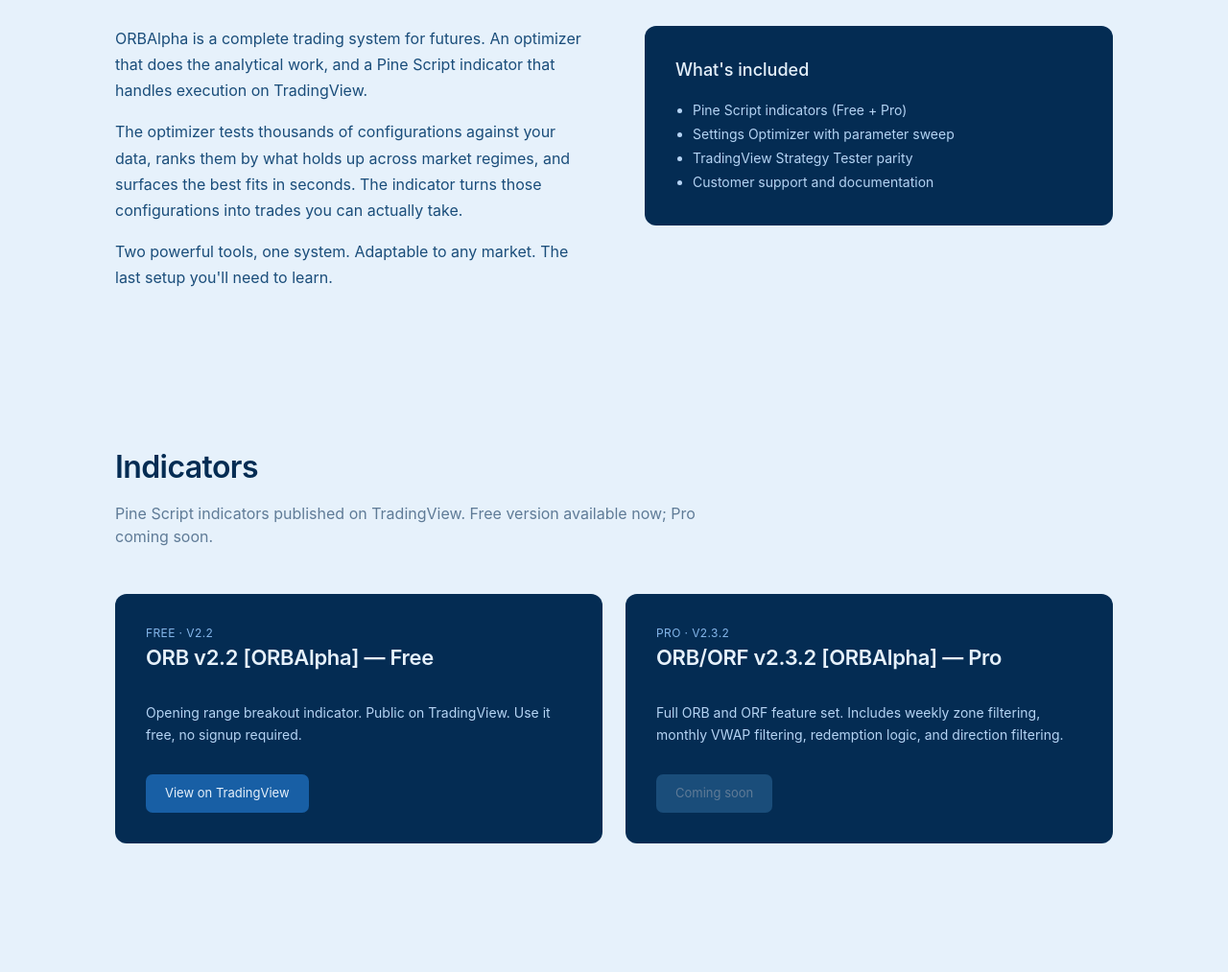
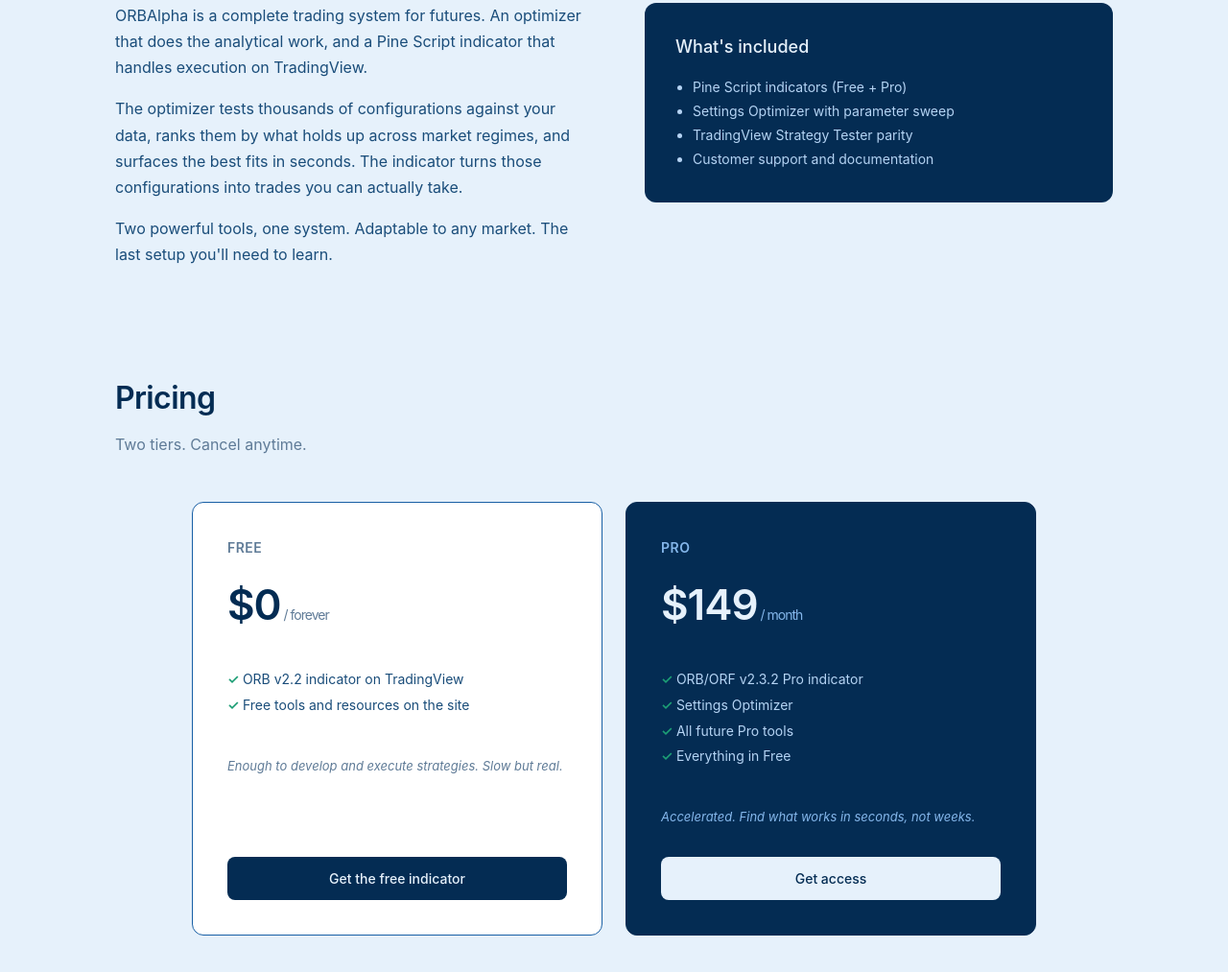
Before and after one commit to orbalphaco/orbalpha-site, a plain HTML site: page homepage-preview/index.html in a window 1280 px wide. Shown: the part 767-1780 px from the top of the page at 96% size. Drawn offline with Linux system fonts and the light colour scheme.

Commit message:
homepage-preview: tighten section spacing, remove Indicators section

```diff
--- a/homepage-preview/index.html
+++ b/homepage-preview/index.html
@@ -60,7 +60,7 @@
 
   /* === SECTION SHARED === */
   .section {
-    padding: 72px 80px;
+    padding: 48px 80px;
     max-width: 1200px;
     margin: 0 auto;
   }
@@ -74,39 +74,6 @@
   .what-aside { background: #042C53; color: #E6F1FB; padding: 32px; border-radius: 12px; }
   .what-aside h3 { font-size: 18px; margin: 0 0 16px; font-weight: 500; }
   .what-aside ul { margin: 0; padding-left: 18px; font-size: 14px; line-height: 1.8; color: #B5D4F4; }
-
-  /* === INDICATORS === */
-  .indicators-grid { display: grid; grid-template-columns: 1fr 1fr; gap: 24px; }
-  .indicator-card {
-    background: #042C53;
-    color: #E6F1FB;
-    padding: 32px;
-    border-radius: 12px;
-    display: flex;
-    flex-direction: column;
-    gap: 16px;
-  }
-  .indicator-name { font-size: 22px; font-weight: 600; margin: 0; letter-spacing: -0.3px; }
-  .indicator-version { font-size: 12px; color: #85B7EB; letter-spacing: 0.4px; text-transform: uppercase; }
-  .indicator-desc { font-size: 14px; color: #B5D4F4; line-height: 1.6; flex: 1; }
-  .indicator-link {
-    display: inline-block;
-    font-size: 13px;
-    padding: 10px 20px;
-    background: #185FA5;
-    color: #E6F1FB;
-    border-radius: 7px;
-    text-decoration: none;
-    text-align: center;
-    align-self: flex-start;
-    transition: background 0.15s;
-  }
-  .indicator-link:hover { background: #378ADD; }
-  .indicator-link.disabled {
-    background: #1A4D7A;
-    color: #5F7B97;
-    cursor: not-allowed;
-  }
 
   /* === PRICING === */
   .pricing-grid { display: grid; grid-template-columns: 1fr 1fr; gap: 24px; max-width: 880px; margin: 0 auto; }
@@ -182,7 +149,6 @@
     .section { padding: 56px 20px; }
     .section-h2 { font-size: 26px; }
     .what-grid { grid-template-columns: 1fr; gap: 32px; }
-    .indicators-grid { grid-template-columns: 1fr; }
     .pricing-grid { grid-template-columns: 1fr; }
     .site-links { padding: 14px 20px; font-size: 11px; }
   }
@@ -228,30 +194,6 @@
     </div>
   </section>
 
-  <!-- INDICATORS -->
-  <section class="section">
-    <h2 class="section-h2">Indicators</h2>
-    <p class="section-sub">Pine Script indicators published on TradingView. Free version available now; Pro coming soon.</p>
-    <div class="indicators-grid">
-      <article class="indicator-card">
-        <div>
-          <div class="indicator-version">Free · v2.2</div>
-          <h3 class="indicator-name">ORB v2.2 [ORBAlpha] — Free</h3>
-        </div>
-        <p class="indicator-desc">Opening range breakout indicator. Public on TradingView. Use it free, no signup required.</p>
-        <a href="https://www.tradingview.com/script/U4GTLq7V-ORB-v2-2-ORB-Alpha-Free/" target="_blank" rel="noopener" class="indicator-link">View on TradingView</a>
-      </article>
-      <article class="indicator-card">
-        <div>
-          <div class="indicator-version">Pro · v2.3.2</div>
-          <h3 class="indicator-name">ORB/ORF v2.3.2 [ORBAlpha] — Pro</h3>
-        </div>
-        <p class="indicator-desc">Full ORB and ORF feature set. Includes weekly zone filtering, monthly VWAP filtering, redemption logic, and direction filtering.</p>
-        <span class="indicator-link disabled">Coming soon</span>
-      </article>
-    </div>
-  </section>
-
   <!-- PRICING -->
   <section class="section">
     <h2 class="section-h2">Pricing</h2>
```
